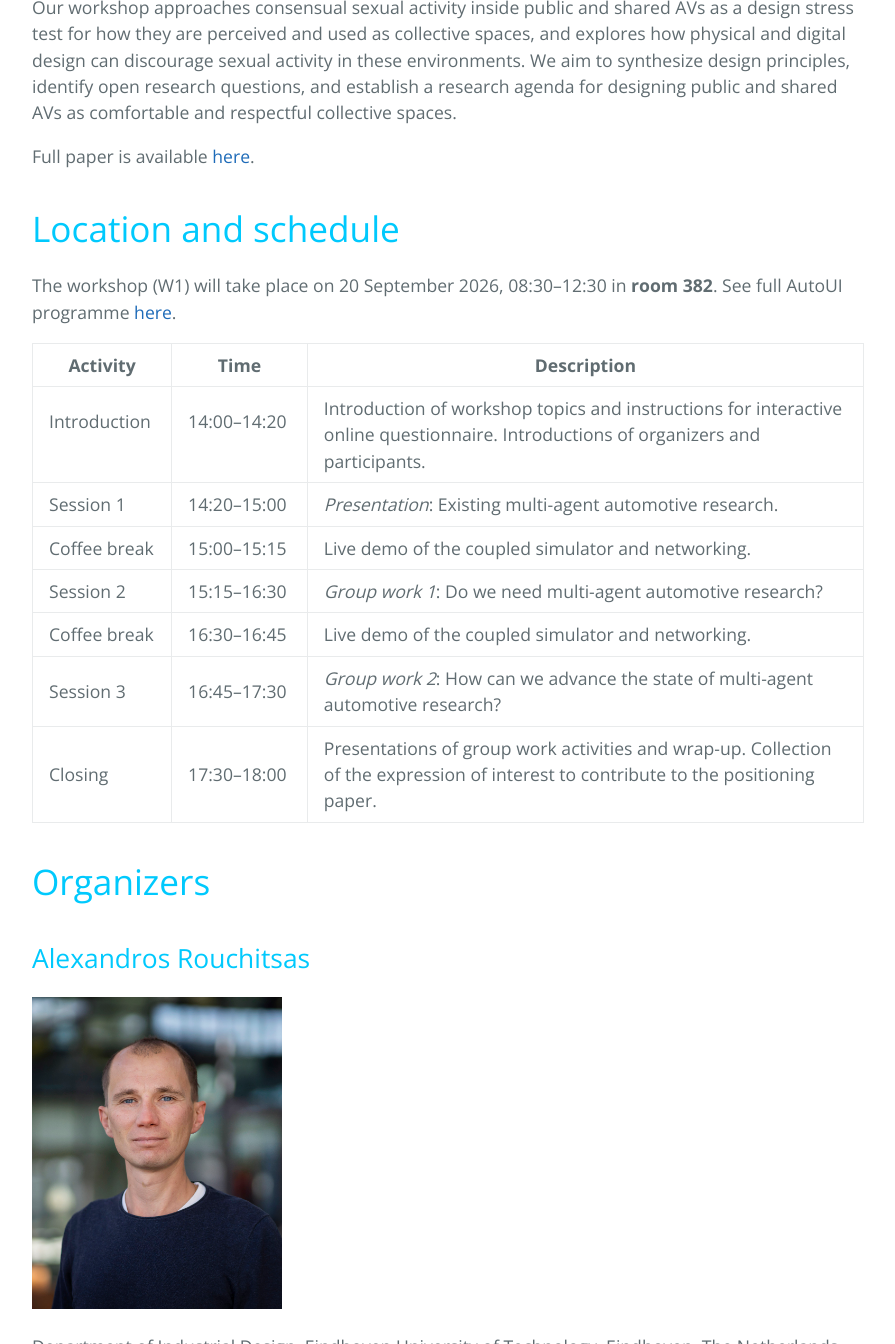
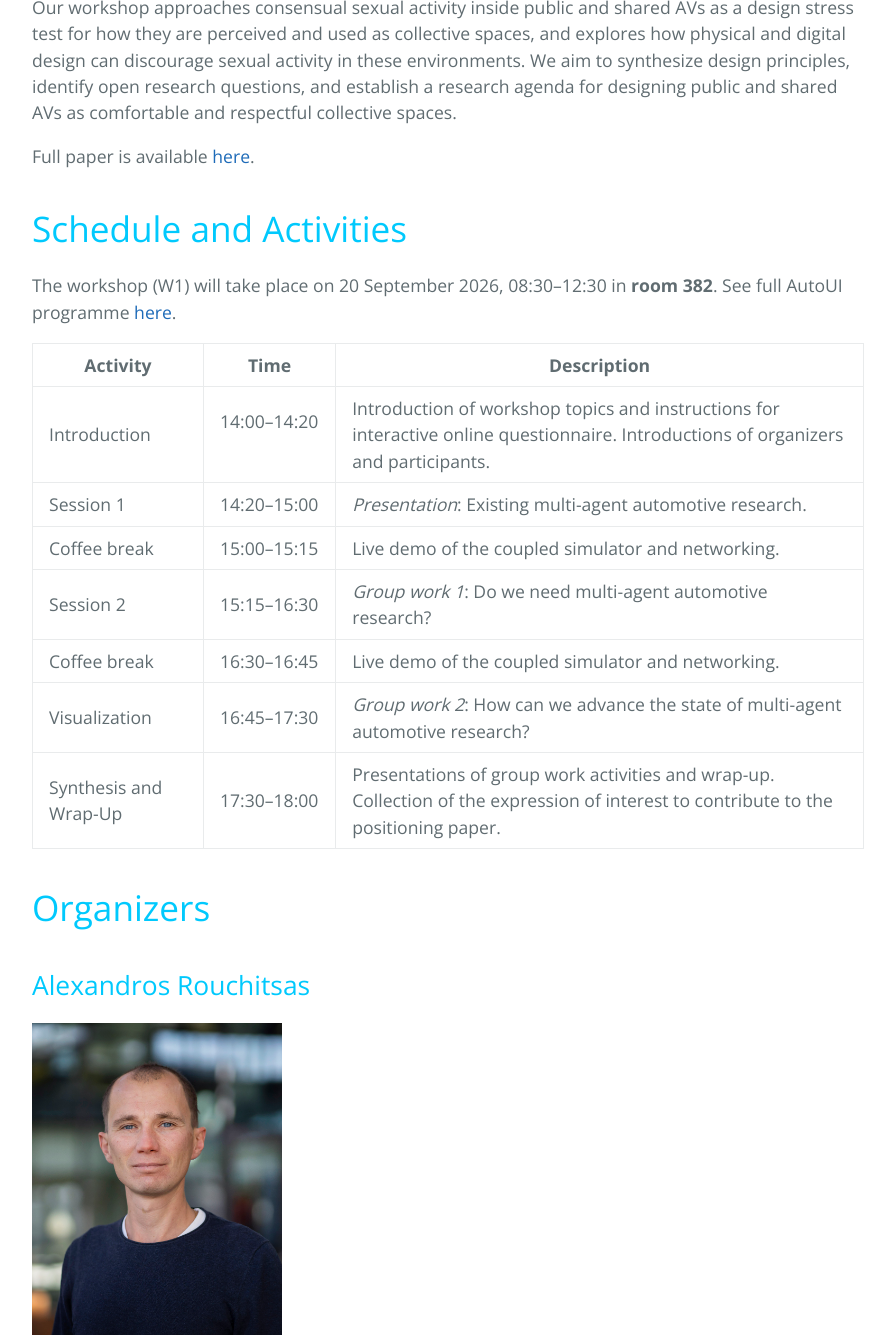
Before and after one commit to love-in-traffic/love-in-traffic.github.io, a Jekyll site: the page built from index.md, in a window 1280 px wide and 1400 px high, scrolled down 869 px, cut to the strip 56-1400 px from the top of the window. Shown: the whole strip, without its empty margins (192-1087 px from the left). Built offline with Jekyll 4.4.1, drawn with Linux system fonts in a browser that asks for light colours.

Commit message:
Update index.md

```diff
--- a/index.md
+++ b/index.md
@@ -17,7 +17,7 @@ Our workshop approaches consensual sexual activity inside public and shared AVs
 
 Full paper is available [here]({{ site.url }}{{ site.baseurl }}/assets/automotiveuiadjunct26-12.pdf).
 
-# Location and schedule
+# Schedule and Activities
 The workshop (W1) will take place on 20 September 2026, 08:30–12:30 in **room 382**. See full AutoUI programme [here](https://www.auto-ui.org/26/program-2/).
 
  Activity | Time | Description
@@ -27,8 +27,8 @@ The workshop (W1) will take place on 20 September 2026, 08:30–12:30 in **room
  Coffee break      | 15:00–15:15        | Live demo of the coupled simulator and networking.
  Session 2         | 15:15–16:30        | *Group work 1*: Do we need multi-agent automotive research?
  Coffee break      | 16:30–16:45        | Live demo of the coupled simulator and networking.
- Session 3         | 16:45–17:30        | *Group work 2*: How can we advance the state of multi-agent automotive research?
- Closing           | 17:30–18:00        | Presentations of group work activities and wrap-up. Collection of the expression of interest to contribute to the positioning paper.
+ Visualization         | 16:45–17:30        | *Group work 2*: How can we advance the state of multi-agent automotive research?
+ Synthesis and Wrap-Up           | 17:30–18:00        | Presentations of group work activities and wrap-up. Collection of the expression of interest to contribute to the positioning paper.
 
 # Organizers
 ## Alexandros Rouchitsas
```
